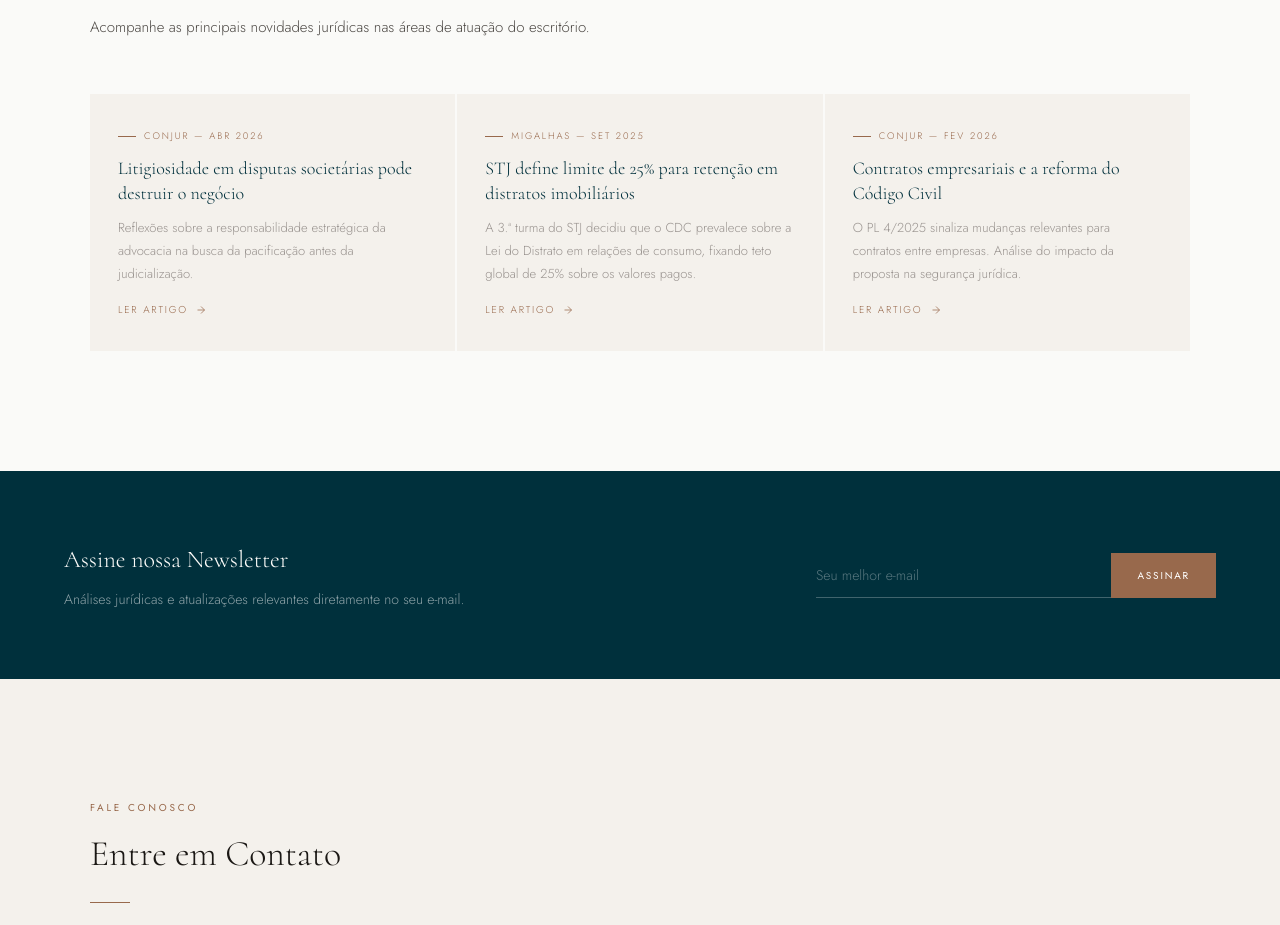
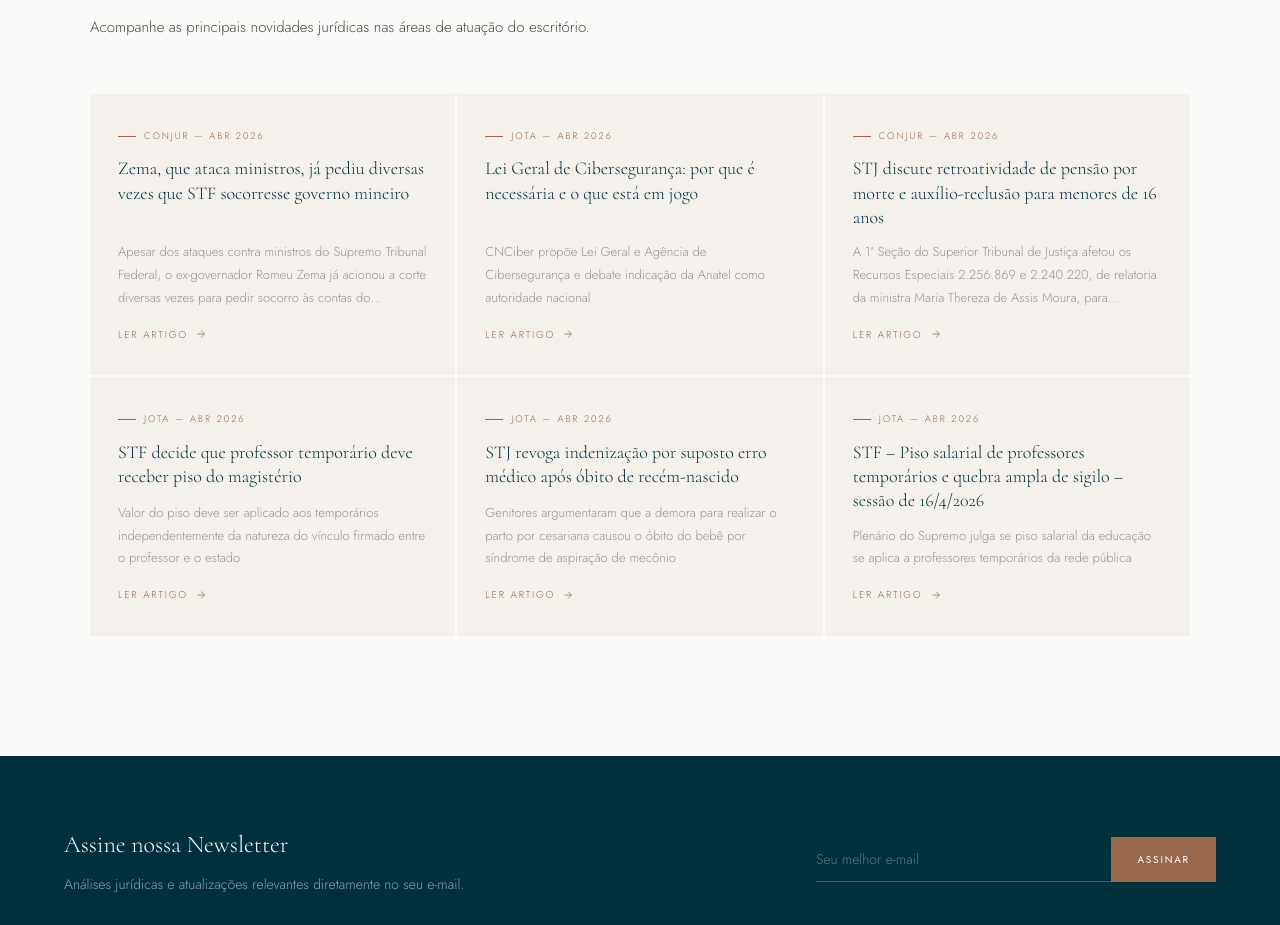
Before and after one commit to rafaelbatistam-design/marquez-site, a plain HTML site: page index.html in a window 1280 px wide. Shown: the part 4520-5445 px from the top of the page. Drawn offline with Linux system fonts and the light colour scheme.

Commit message:
Noticias atualizadas - 17/04/2026

```diff
--- a/index.html
+++ b/index.html
@@ -375,21 +375,39 @@ footer{background:var(--teal);padding:clamp(28px,4vw,48px) var(--pad);display:fl
     <div class="news-grid">
       <div class="news-card rv">
         <div class="news-src">Conjur &mdash; Abr 2026</div>
-        <h3 class="news-title">Litigiosidade em disputas societárias pode destruir o negócio</h3>
-        <p class="news-desc">Reflexões sobre a responsabilidade estratégica da advocacia na busca da pacificação antes da judicialização.</p>
-        <a href="https://www.conjur.com.br/2026-abr-01/o-embate-judicial-nas-disputas-societarias-quando-a-litigiosidade-destroi-o-negocio-e-arruina-todos-os-socios/" target="_blank" rel="noopener" class="news-link">Ler artigo <svg viewBox="0 0 24 24" fill="none" stroke-width="1.5"><path d="M5 12h14M12 5l7 7-7 7"/></svg></a>
+        <h3 class="news-title">Zema, que ataca ministros, já pediu diversas vezes que STF socorresse governo mineiro</h3>
+        <p class="news-desc">Apesar dos ataques contra ministros do Supremo Tribunal Federal, o ex-governador Romeu Zema já acionou a corte diversas vezes para pedir socorro às contas do…</p>
+        <a href="https://www.conjur.com.br/2026-abr-17/zema-que-ataca-ministros-ja-pediu-diversas-vezes-que-stf-socorresse-governo-mineiro/" target="_blank" rel="noopener" class="news-link">Ler artigo <svg viewBox="0 0 24 24" fill="none" stroke-width="1.5"><path d="M5 12h14M12 5l7 7-7 7"/></svg></a>
       </div>
       <div class="news-card rv">
-        <div class="news-src">Migalhas &mdash; Set 2025</div>
-        <h3 class="news-title">STJ define limite de 25% para retenção em distratos imobiliários</h3>
-        <p class="news-desc">A 3.ª turma do STJ decidiu que o CDC prevalece sobre a Lei do Distrato em relações de consumo, fixando teto global de 25% sobre os valores pagos.</p>
-        <a href="https://www.migalhas.com.br/depeso/441155/stj-garante-devolucao-de-75-em-distrato-de-compra-e-venda-de-imoveis" target="_blank" rel="noopener" class="news-link">Ler artigo <svg viewBox="0 0 24 24" fill="none" stroke-width="1.5"><path d="M5 12h14M12 5l7 7-7 7"/></svg></a>
+        <div class="news-src">Jota &mdash; Abr 2026</div>
+        <h3 class="news-title">Lei Geral de Cibersegurança: por que é necessária e o que está em jogo</h3>
+        <p class="news-desc">CNCiber propõe Lei Geral e Agência de Cibersegurança e debate indicação da Anatel como autoridade nacional</p>
+        <a href="https://www.jota.info/opiniao-e-analise/colunas/direitos-tecnologias/lei-geral-de-ciberseguranca-por-que-e-necessaria-e-o-que-esta-em-jogo" target="_blank" rel="noopener" class="news-link">Ler artigo <svg viewBox="0 0 24 24" fill="none" stroke-width="1.5"><path d="M5 12h14M12 5l7 7-7 7"/></svg></a>
       </div>
       <div class="news-card rv">
-        <div class="news-src">Conjur &mdash; Fev 2026</div>
-        <h3 class="news-title">Contratos empresariais e a reforma do Código Civil</h3>
-        <p class="news-desc">O PL 4/2025 sinaliza mudanças relevantes para contratos entre empresas. Análise do impacto da proposta na segurança jurídica.</p>
-        <a href="https://www.conjur.com.br/2026-fev-05/contratos-empresariais-na-proposta-de-reforma-do-codigo-civil/" target="_blank" rel="noopener" class="news-link">Ler artigo <svg viewBox="0 0 24 24" fill="none" stroke-width="1.5"><path d="M5 12h14M12 5l7 7-7 7"/></svg></a>
+        <div class="news-src">Conjur &mdash; Abr 2026</div>
+        <h3 class="news-title">STJ discute retroatividade de pensão por morte e auxílio-reclusão para menores de 16 anos</h3>
+        <p class="news-desc">A 1ª Seção do Superior Tribunal de Justiça afetou os Recursos Especiais 2.256.869 e 2.240.220, de relatoria da ministra Maria Thereza de Assis Moura, para…</p>
+        <a href="https://www.conjur.com.br/2026-abr-17/stj-discute-retroatividade-de-pensao-por-morte-e-auxilio-reclusao-para-menores-de-16-anos/" target="_blank" rel="noopener" class="news-link">Ler artigo <svg viewBox="0 0 24 24" fill="none" stroke-width="1.5"><path d="M5 12h14M12 5l7 7-7 7"/></svg></a>
+      </div>
+      <div class="news-card rv">
+        <div class="news-src">Jota &mdash; Abr 2026</div>
+        <h3 class="news-title">STF decide que professor temporário deve receber piso do magistério</h3>
+        <p class="news-desc">Valor do piso deve ser aplicado aos temporários independentemente da natureza do vínculo firmado entre o professor e o estado</p>
+        <a href="https://www.jota.info/stf/do-supremo/stf-decide-que-professor-temporario-deve-receber-piso-do-magisterio" target="_blank" rel="noopener" class="news-link">Ler artigo <svg viewBox="0 0 24 24" fill="none" stroke-width="1.5"><path d="M5 12h14M12 5l7 7-7 7"/></svg></a>
+      </div>
+      <div class="news-card rv">
+        <div class="news-src">Jota &mdash; Abr 2026</div>
+        <h3 class="news-title">STJ revoga indenização por suposto erro médico após óbito de recém-nascido</h3>
+        <p class="news-desc">Genitores argumentaram que a demora para realizar o parto por cesariana causou o óbito do bebê por síndrome de aspiração de mecônio</p>
+        <a href="https://www.jota.info/saude/stj-revoga-indenizacao-por-suposto-erro-medico-apos-obito-de-recem-nascido" target="_blank" rel="noopener" class="news-link">Ler artigo <svg viewBox="0 0 24 24" fill="none" stroke-width="1.5"><path d="M5 12h14M12 5l7 7-7 7"/></svg></a>
+      </div>
+      <div class="news-card rv">
+        <div class="news-src">Jota &mdash; Abr 2026</div>
+        <h3 class="news-title">STF – Piso salarial de professores temporários e quebra ampla de sigilo – sessão de 16/4/2026</h3>
+        <p class="news-desc">Plenário do Supremo julga se piso salarial da educação se aplica a professores temporários da rede pública</p>
+        <a href="https://www.jota.info/stf/do-supremo/stf-ao-vivo-piso-salarial-de-educadores-temporarios-e-quebra-ampla-de-sigilo-sessao-de-16-4-2026" target="_blank" rel="noopener" class="news-link">Ler artigo <svg viewBox="0 0 24 24" fill="none" stroke-width="1.5"><path d="M5 12h14M12 5l7 7-7 7"/></svg></a>
       </div>
     </div>
   </div>
```
Also changed, not shown: scripts/ultimo_log.json (added, +8 -0 lines).
